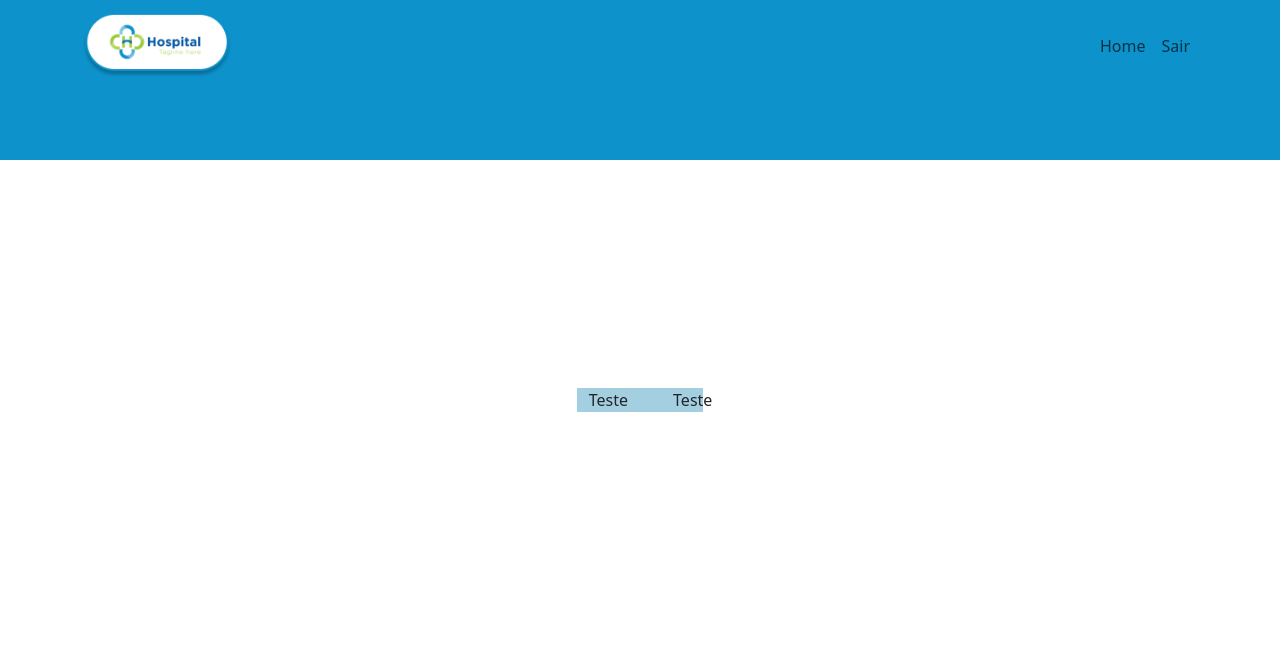
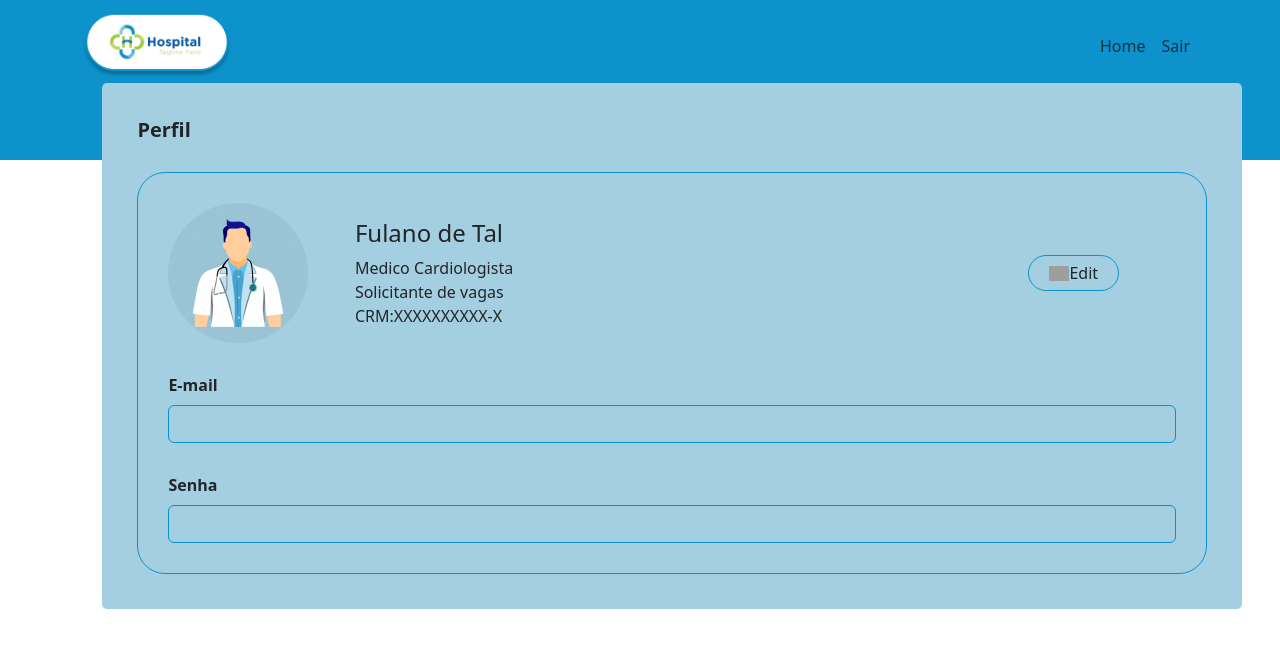
Before and after one commit to kcami/projeto-final-web-frontend, a Next.js app: page /profile in a window 1280 px wide. Shown: the top 648 px of the page. Built offline with nearby package versions, Linux system fonts and the light colour scheme; grey boxes are pictures that could not be loaded.

Commit message:
feat: profile page

```diff
--- a/src/pages/profile.tsx
+++ b/src/pages/profile.tsx
@@ -1,19 +1,52 @@
 import Header from '../components/Header';
-import {Col, Container, Row} from 'react-bootstrap'
+import { Button, Col, Container, Row, Image, Form } from 'react-bootstrap'
 import styles from '../styles/page.module.css';
 import styleProfile from '../styles/profile.module.css'
+export default function Profile() {
+    return (
+        <>
+            <Header linkText={''} pageType={2} legendText={''} legendType={0} />
+            <Container className={`${styleProfile.profile_wrapper} w-100 bg-blueSecondary`} >
+                <h6>Perfil</h6>
+                <Container className={`${styleProfile.content_wrapper}`}>
+                    <Row className={`${styleProfile.first_row}`}>
+                        <Col xl="10" className={`${styleProfile.profile_description}`}>
 
-export default function Profile(){
-    return(
-        <>
-            <Header linkText={''} pageType={2} legendText={''} legendType={0}/>
-            <Container className={`${styleProfile.profile_wrapper} w-100 bg-blueSecondary`} >
-                <Row>
-                    <Col xl="8">Teste</Col>
-                    <Col xl="4">Teste</Col>
-                </Row>
-                <Row></Row>
-                <Row></Row>
+                            <Image width={140}src='./images/Ellipse_5.png' />
+
+
+                            <Container className={`${styleProfile.info_wrapper}`}>
+                                <Row>
+                                    <h4>Fulano de Tal</h4>
+                                </Row>
+                                <Row><span>Medico Cardiologista</span></Row>
+                                <Row><span>Solicitante de vagas</span></Row>
+                                <Row><span>CRM:XXXXXXXXXX-X</span></Row>
+                            </Container>
+
+                        </Col>
+                        <Col xl="2" className={`${styleProfile.profile_description}`}>
+                            <Button className={`${styleProfile.edit_button}`}>
+                                <Image width={20} src='./images/edit.png'/>
+                                Edit
+                            </Button>
+                        </Col>
+                    </Row>
+                    <Row>
+                        <Form>
+                            <Form.Group controlId='profileEditionEmail' className={`${styleProfile.formGroup}`}>
+                                <Form.Label className={`${styleProfile.formLabel}`}>E-mail</Form.Label>
+                                <Form.Control className={`${styleProfile.formControl}`} type='email' />
+                            </Form.Group>
+                            <Form.Group controlId='profileEditionPassword'>
+                                <Form.Label className={`${styleProfile.formLabel}`}>Senha</Form.Label>
+                                <Form.Control className={`${styleProfile.formControl}`} type='password'/>
+                            </Form.Group>
+                        </Form>
+
+                    </Row>
+                    <Row></Row>
+                </Container>
 
             </Container>
         </>
--- a/src/styles/profile.module.css
+++ b/src/styles/profile.module.css
@@ -1,3 +1,58 @@
 .profile_wrapper{
-    width: 100vw;
+    width: 80vw;
+    position: fixed;
+    top: 6.5vw;
+    z-index: 2000;
+    left: 8vw;
+    border-radius: 5px;
+    padding: 35px;
 }
+
+.profile_wrapper h6{
+    margin-bottom: 30px;
+    font-size: 20px;
+    font-weight: bold;
+}
+
+.content_wrapper{
+    border-radius: 28px;
+    border: solid 1px #0D92CB;
+    padding: 30px;
+}
+
+.edit_button{
+    border-radius: 20px;
+    border: solid 1px #0D92CB;
+    padding: 5px 20px;
+    display: flex;
+    align-items: center;
+    justify-content: space-evenly;
+}
+
+.profile_description{
+    display: flex;
+    align-items: center;
+    justify-content: space-between;
+    flex-direction: row;
+}
+
+.info_wrapper{
+    width: 75%;
+}
+
+.first_row{
+    margin-bottom: 30px;
+}
+
+.formLabel{
+    font-weight: bold;
+}
+
+.formGroup{
+    margin-bottom: 30px;
+}
+
+.formControl{
+    background-color: #A4CFE1;
+    border: solid 1px #0D92CB;
+}
```
Also changed, not shown: public/images/Ellipse_5.png (added).
